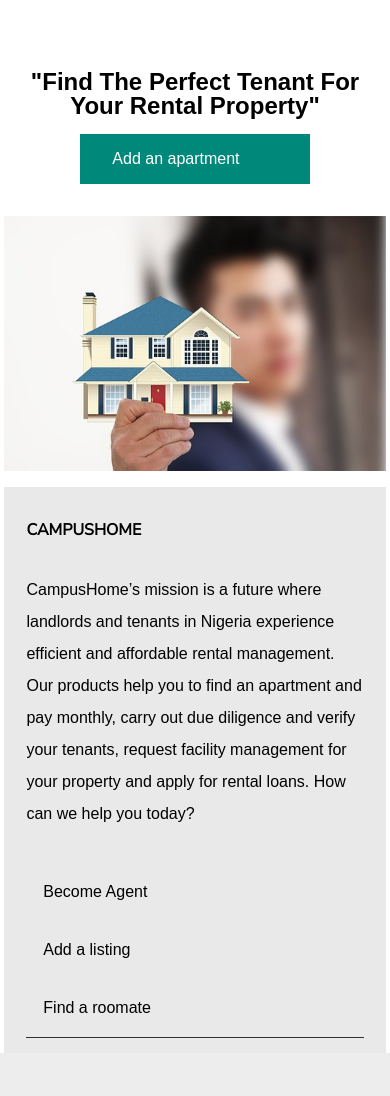
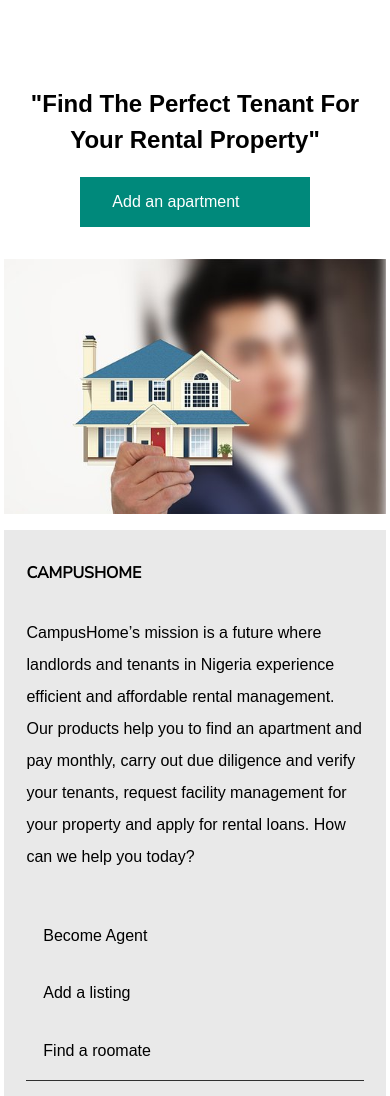
Before and after one commit to Hazaloolu/Safehaven, a Django app: page /Agents/Become-an-agent/ in a window 390 px wide. Shown: the part 54-1150 px from the top of the page. Before the commit the page ends 1107 px from the top, so only its background shows below. Run offline with Django 4.2, Linux system fonts and the light colour scheme; some libraries are stand-ins or nearby versions; some web fonts are replaced.

Commit message:
Update home.css

```diff
--- a/static/css/home.css
+++ b/static/css/home.css
@@ -501,7 +501,7 @@ footer {
 
 
     .hero-section {
-        margin-top: 2em;
+        margin-top: 3em;
         width: ;
     }
 
@@ -509,9 +509,10 @@ footer {
         text-align: center;
         text-transform: capitalize;
         font-size: 1.9rem;
-        line-height: 1em;
+        line-height: 1.5em;
         width: 90%;
         margin: auto;
+        margin-bottom:5%;
 
     }
 
```
